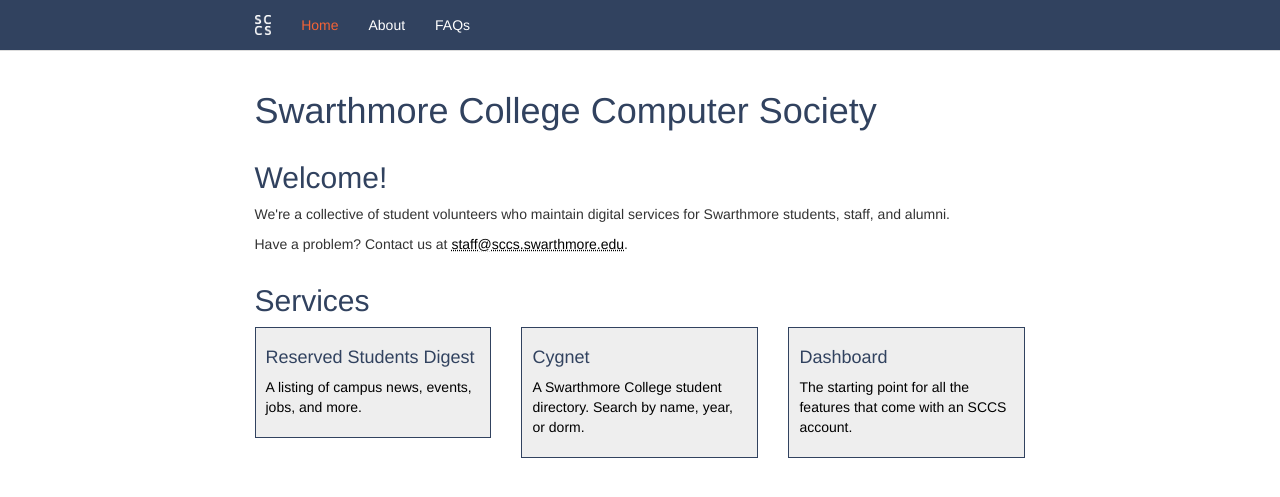
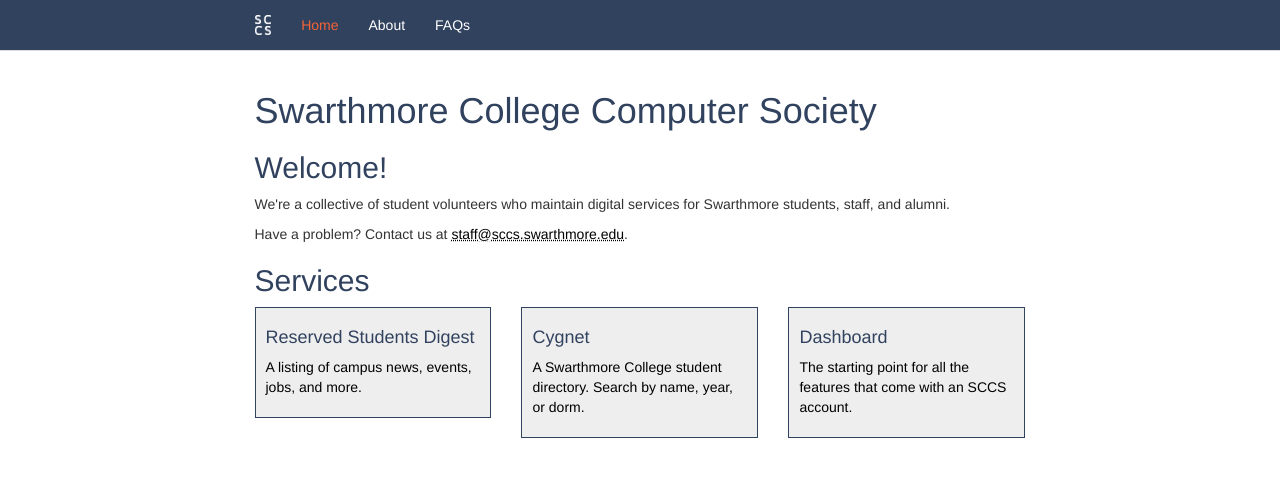
Before and after one commit to swat-sccs/sccs-home, a Jekyll site: the page built from index.html, in a window 1280 px wide. Shown: the top 497 px of the page. Built offline with Jekyll 4.4.1, drawn with Linux system fonts in a browser that asks for light colours.

Commit message:
Working on section spacing

```diff
--- a/_scss/base.scss
+++ b/_scss/base.scss
@@ -57,4 +57,7 @@
       color: $sccs-orange;
     }
   }
+  section {
+    margin-bottom: 20px;
+  }
 }
--- a/index.html
+++ b/index.html
@@ -17,14 +17,11 @@
 ---
 
 <div id="content" class="container">
-  <header class="row">
-    <div class="col-xs-12">
+  <header>
     <h1 id="sccs-head">Swarthmore College Computer Society</h1>
-    </div>
   </header>
 
-  <div class="row">
-    <div class="col-xs-12">
+  </section>
     <h2>Welcome!</h2>
 
     <p>We're a collective of student volunteers who maintain digital services for
@@ -33,16 +30,14 @@
     <p>Have a problem? Contact us at
     <a href="mailto:staff@sccs.swarthmore.edu">staff@sccs.swarthmore.edu</a>.
     </p>
-    </div>
-  </div>
+  </section>
 
-  <div class="row">
-    <div class="col-xs-12">
+  <section>
     <h2>Services</h2>
     <div class="row">
     {% for service in page.services %}
       <a href="{{ service.url }}">
-            <div class="col-xs-12 col-sm-6 col-md-4">
+        <div class="col-sm-6 col-md-4">
           <div class="service-button">
             <h4>{{ service.name }}</h4>
             <p>{{ service.description }}</p>
@@ -51,6 +46,5 @@
       </a>
     {% endfor %}
     </div>
+  </section>
 </div>
-  </div>
-</div>
```
Also changed, not shown: about/index.html (+3 -5 lines), faqs/index.html (+5 -5 lines). Lines whose indentation alone changed are shown as unchanged.
